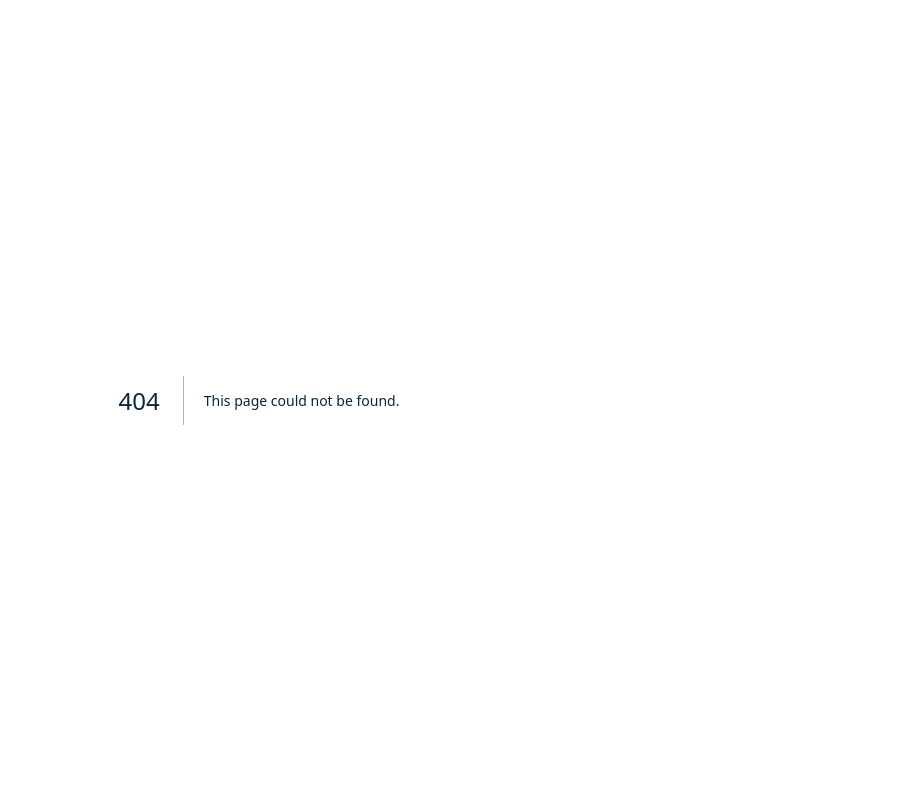
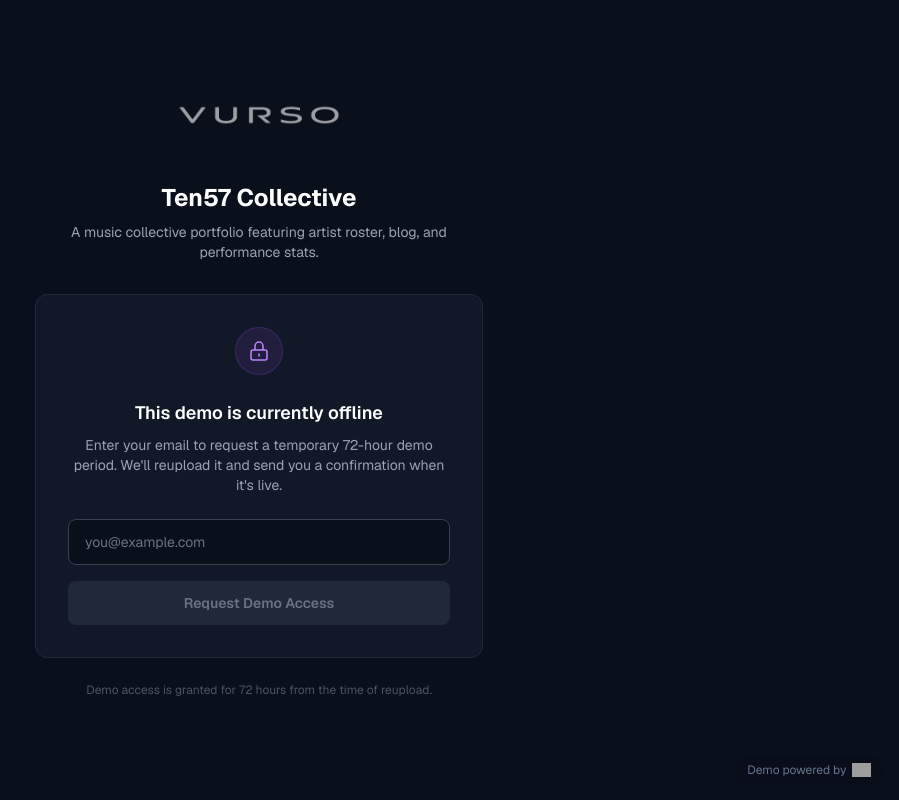
Before and after one commit to evvxnnn/Vurso, a Next.js app: page /demos/ten57 in a window 1280 px wide. Before the commit this address had no page. Shown: the whole page, without its empty margins (381-1280 px from the left). Built offline with nearby package versions, Linux system fonts and the light colour scheme; grey boxes are pictures that could not be loaded.

Commit message:
archive pages

```diff
--- /dev/null
+++ b/app/demos/bynums/page.tsx
@@ -0,0 +1,10 @@
+import DemoRequestPage from '@/components/DemoRequestPage'
+
+export default function BynumsDemo() {
+  return (
+    <DemoRequestPage
+      demoName="Bynums Fine Dining"
+      demoDescription="A full restaurant website featuring menu browsing, online ordering, and reservation management."
+    />
+  )
+}
--- /dev/null
+++ b/app/demos/logan/page.tsx
@@ -0,0 +1,10 @@
+import DemoRequestPage from '@/components/DemoRequestPage'
+
+export default function LoganDemo() {
+  return (
+    <DemoRequestPage
+      demoName="Logan"
+      demoDescription="A custom-built interactive web experience."
+    />
+  )
+}
--- /dev/null
+++ b/app/demos/ten57/page.tsx
@@ -0,0 +1,10 @@
+import DemoRequestPage from '@/components/DemoRequestPage'
+
+export default function Ten57Demo() {
+  return (
+    <DemoRequestPage
+      demoName="Ten57 Collective"
+      demoDescription="A music collective portfolio featuring artist roster, blog, and performance stats."
+    />
+  )
+}
--- /dev/null
+++ b/components/DemoRequestPage.tsx
@@ -0,0 +1,114 @@
+'use client'
+
+import { useState } from 'react'
+
+interface DemoRequestPageProps {
+  demoName: string
+  demoDescription: string
+}
+
+export default function DemoRequestPage({ demoName, demoDescription }: DemoRequestPageProps) {
+  const [email, setEmail] = useState('')
+  const [isSubmitted, setIsSubmitted] = useState(false)
+  const [isLoading, setIsLoading] = useState(false)
+
+  const isValidEmail = /^[^\s@]+@[^\s@]+\.[^\s@]+$/.test(email)
+
+  const handleSubmit = async (e: React.FormEvent) => {
+    e.preventDefault()
+    if (!isValidEmail) return
+
+    setIsLoading(true)
+    try {
+      const response = await fetch('https://formspree.io/f/mzdvdvko', {
+        method: 'POST',
+        headers: { 'Content-Type': 'application/json', Accept: 'application/json' },
+        body: JSON.stringify({
+          email,
+          message: `Demo reupload request for: ${demoName}`,
+          _subject: `Demo Request: ${demoName}`,
+        }),
+      })
+
+      if (response.ok) {
+        setIsSubmitted(true)
+      }
+    } catch (error) {
+      console.error('Submission error:', error)
+    } finally {
+      setIsLoading(false)
+    }
+  }
+
+  return (
+    <div className="min-h-screen bg-[#0A0F1C] flex items-center justify-center px-4">
+      <div className="w-full max-w-md text-center">
+        {/* Logo / branding */}
+        <a href="/" className="inline-block mb-12">
+          <img src="/vurso-text-light.png" alt="Vurso" className="h-6 mx-auto opacity-60 hover:opacity-100 transition-opacity" />
+        </a>
+
+        {!isSubmitted ? (
+          <>
+            <h1 className="text-white text-2xl font-bold mb-2">{demoName}</h1>
+            <p className="text-gray-400 text-sm mb-8">{demoDescription}</p>
+
+            <div className="bg-[#111827] border border-gray-800 rounded-xl p-8">
+              <div className="w-12 h-12 rounded-full bg-purple-500/10 border border-purple-500/20 flex items-center justify-center mx-auto mb-6">
+                <svg className="w-6 h-6 text-purple-400" fill="none" viewBox="0 0 24 24" stroke="currentColor">
+                  <path strokeLinecap="round" strokeLinejoin="round" strokeWidth={1.5} d="M12 15v2m-6 4h12a2 2 0 002-2v-6a2 2 0 00-2-2H6a2 2 0 00-2 2v6a2 2 0 002 2zm10-10V7a4 4 0 00-8 0v4h8z" />
+                </svg>
+              </div>
+
+              <h2 className="text-white text-lg font-semibold mb-2">This demo is currently offline</h2>
+              <p className="text-gray-400 text-sm mb-6">
+                Enter your email to request a temporary 72-hour demo period. We&apos;ll reupload it and send you a confirmation when it&apos;s live.
+              </p>
+
+              <form onSubmit={handleSubmit} className="space-y-4">
+                <input
+                  type="email"
+                  placeholder="you@example.com"
+                  value={email}
+                  onChange={(e) => setEmail(e.target.value)}
+                  className="w-full px-4 py-3 bg-[#0A0F1C] border border-gray-700 rounded-lg text-white text-sm placeholder-gray-500 focus:outline-none focus:border-purple-500 focus:ring-1 focus:ring-purple-500 transition-colors"
+                />
+
+                <button
+                  type="submit"
+                  disabled={!isValidEmail || isLoading}
+                  className={`w-full py-3 rounded-lg text-sm font-semibold transition-all duration-200 ${
+                    isValidEmail
+                      ? 'bg-purple-600 hover:bg-purple-500 text-white cursor-pointer'
+                      : 'bg-gray-800 text-gray-500 cursor-not-allowed'
+                  }`}
+                >
+                  {isLoading ? 'Submitting...' : 'Request Demo Access'}
+                </button>
+              </form>
+            </div>
+
+            <p className="text-gray-600 text-xs mt-6">
+              Demo access is granted for 72 hours from the time of reupload.
+            </p>
+          </>
+        ) : (
+          <div className="bg-[#111827] border border-gray-800 rounded-xl p-8">
+            <div className="w-12 h-12 rounded-full bg-green-500/10 border border-green-500/20 flex items-center justify-center mx-auto mb-6">
+              <svg className="w-6 h-6 text-green-400" fill="none" viewBox="0 0 24 24" stroke="currentColor">
+                <path strokeLinecap="round" strokeLinejoin="round" strokeWidth={2} d="M5 13l4 4L19 7" />
+              </svg>
+            </div>
+            <h2 className="text-white text-lg font-semibold mb-2">Request received</h2>
+            <p className="text-gray-400 text-sm mb-4">
+              We&apos;ll reupload the <strong className="text-white">{demoName}</strong> demo and send a confirmation to <strong className="text-white">{email}</strong> when it&apos;s live.
+            </p>
+            <p className="text-gray-500 text-xs">
+              You&apos;ll have 72 hours of access from the time we send the email.
+            </p>
+          </div>
+        )}
+      </div>
+    </div>
+  )
+}
```
